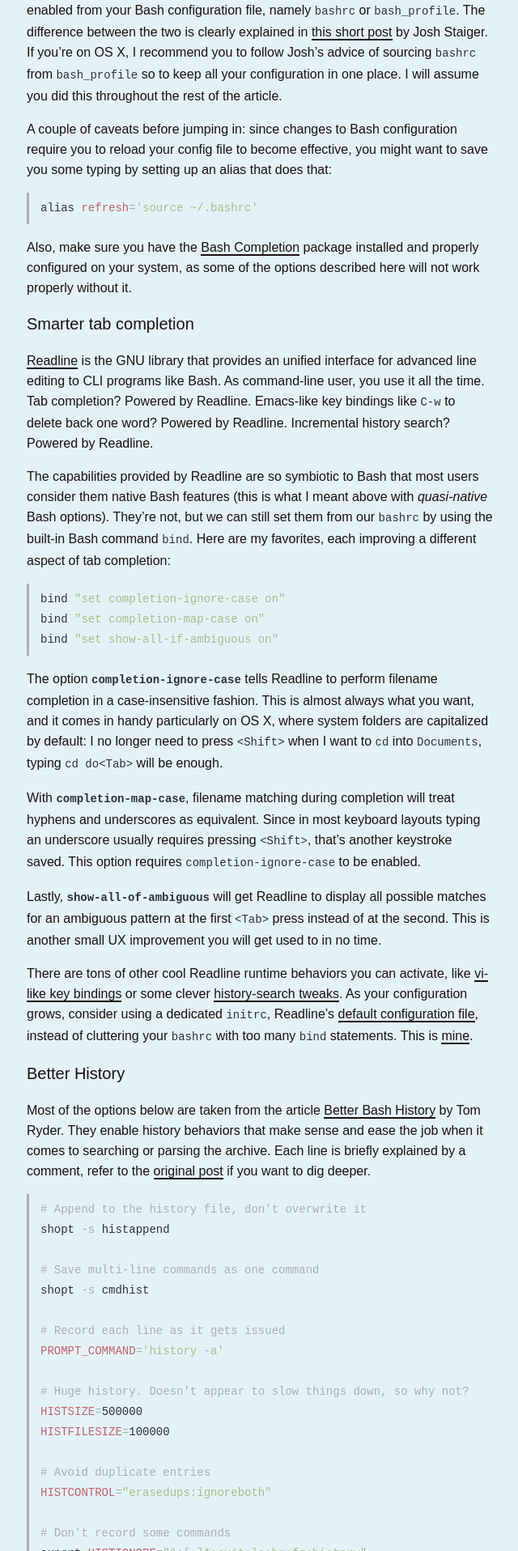
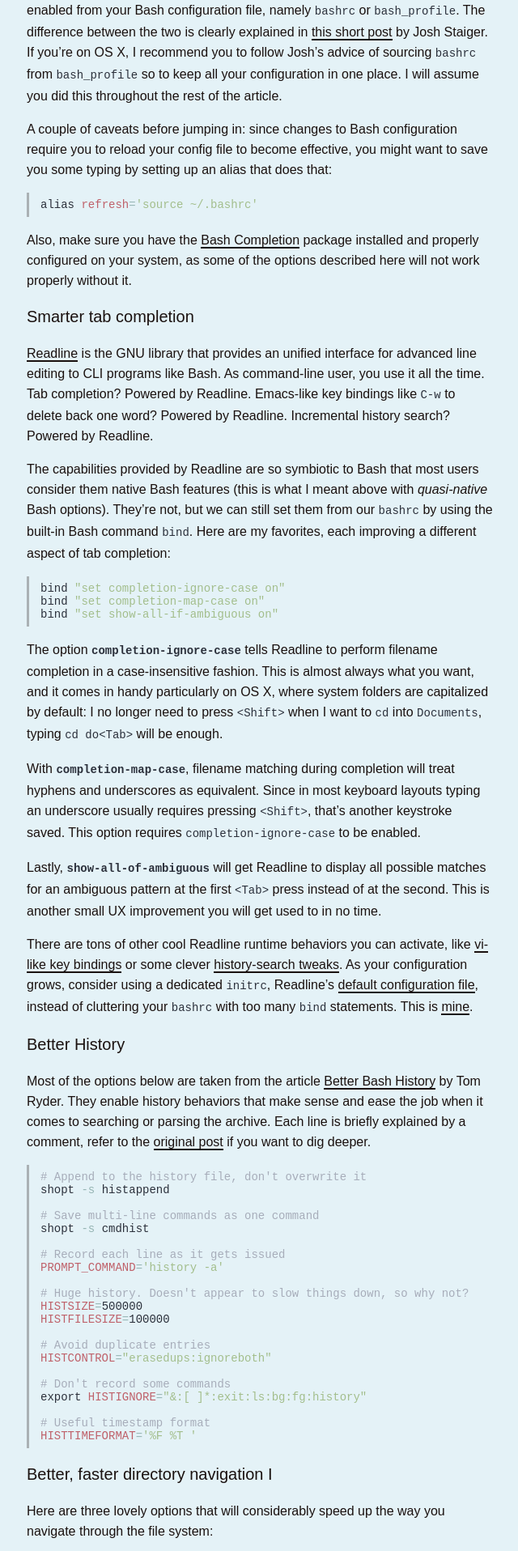
Before and after one commit to mrzool/mrzool.github.io, a Jekyll site: the page built from _posts/2015-12-10-sensible-bash.md, in a window 1280 px wide. Shown: the part 674-2590 px from the top of the page at 81% size, without its empty margins (319-959 px from the left). Built offline with Jekyll 4.4.1, drawn with Linux system fonts in a browser that asks for light colours.

Commit message:
recompile

```diff
--- a/s.css
+++ b/s.css
@@ -458,6 +458,7 @@
 
 h1, h2, h3, h4, h5, h6 { font-weight: normal; }
 
+pre { line-height: normal; }
 pre, code { font-size: .875rem;  }
 .m0  { margin: 0 }
 .mt0 { margin-top: 0 }
```
Also changed, not shown: _includes/_head.html (+1 -1 lines), s.min.css.
